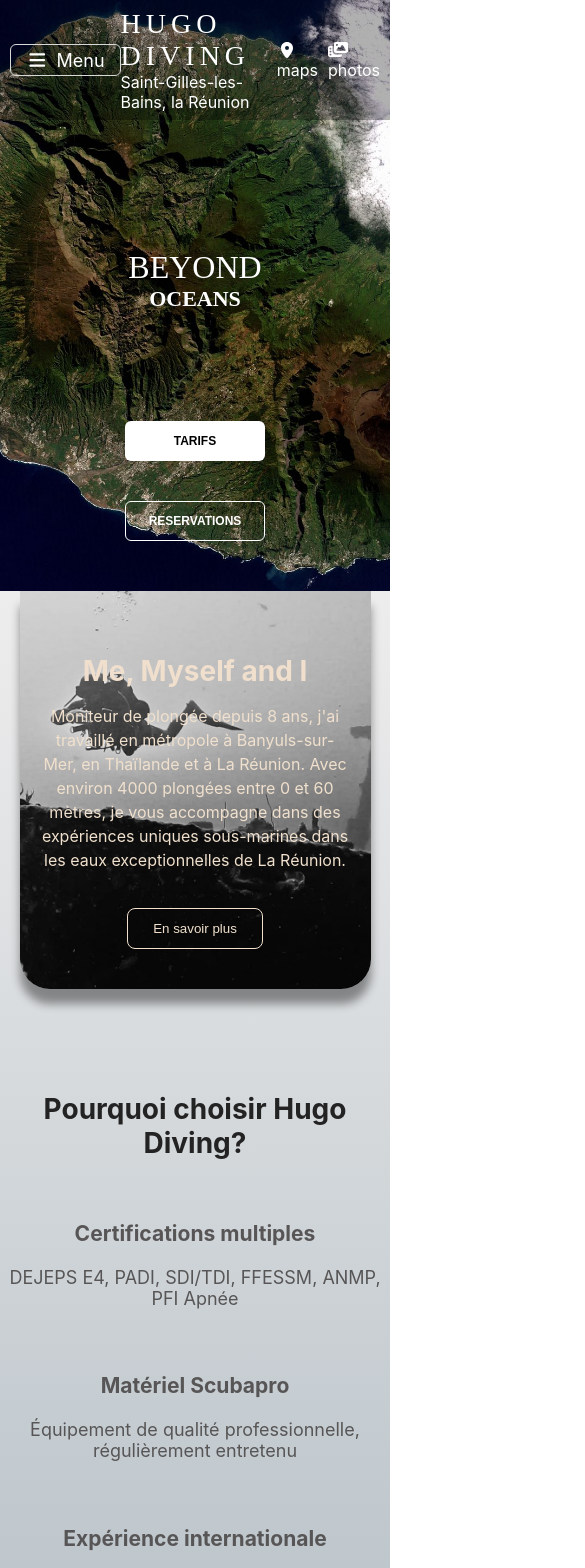
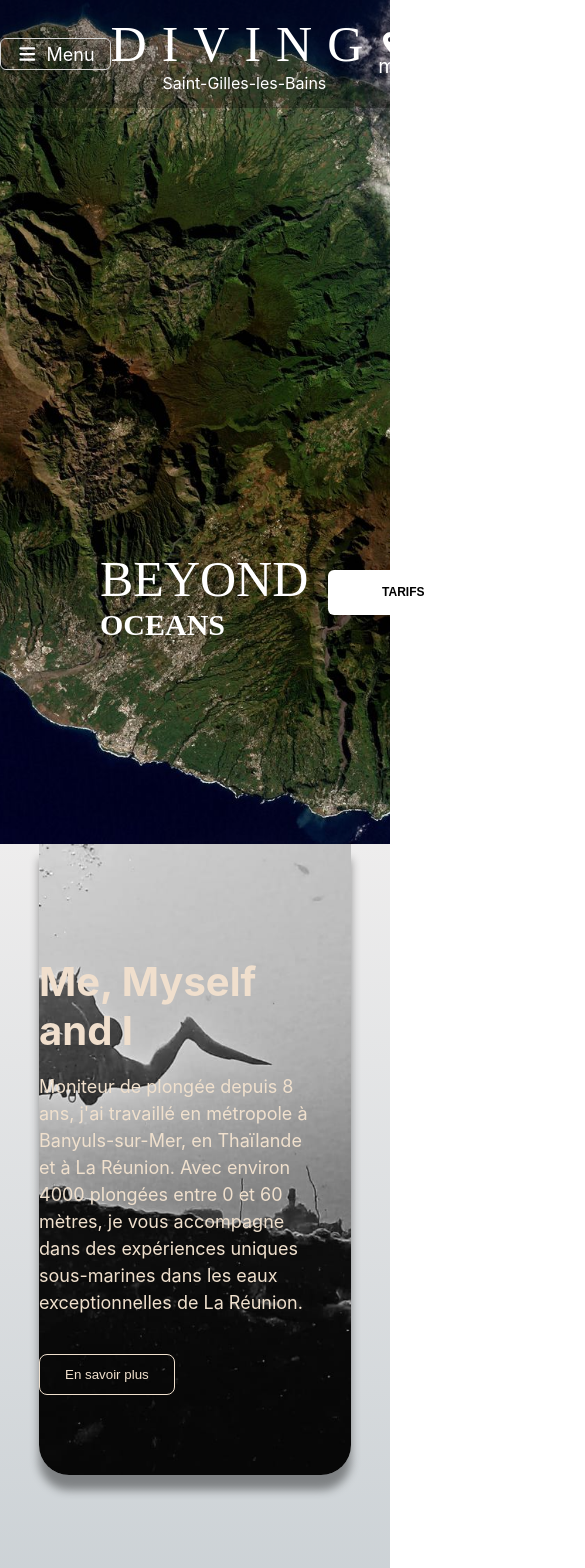
Before and after one commit to Tom33270/Hugo-diving, a Next.js app: page / in a window 390 px wide. Shown: the top 1568 px of the page, 585 px wide, since content can reach past the window. Built offline with nearby package versions, Linux system fonts and the light colour scheme.

Commit message:
ajout scrollTo tarifs

```diff
--- a/components/Home.js
+++ b/components/Home.js
@@ -18,6 +18,7 @@ function Home() {
   const [open, setOpen] = useState(false);
   const [openMap, setOpenMap] = useState(false);
   const mapRef = useRef(null);
+  const tarifsRef = useRef(null);
 
   const menu = <FontAwesomeIcon icon={faBars} />;
   const position = <FontAwesomeIcon icon={faLocationDot} />;
@@ -107,6 +108,7 @@ useEffect(() => {
 
             <Modal
               isOpen={open}
+              bodyOpenClassName="no-scroll"
               onRequestClose={() => setOpen(false)}
               shouldCloseOnOverlayClick={true}
               className={styles.customModal}
@@ -120,8 +122,8 @@ useEffect(() => {
             </Modal>
 
             <div className={styles.mainTitle}>
-              <h1 className={styles.title}>HUGO DIVING</h1>
-              <p>Saint-Gilles-les-Bains, la Réunion</p>
+              <h1 className={styles.title}> DIVING</h1>
+              <p>Saint-Gilles-les-Bains</p>
             </div>
 
             <div className={styles.buttonsRight}>
@@ -139,7 +141,7 @@ useEffect(() => {
             <span className={styles.titlebtm}>OCEANS</span>
           </div>
           <div className={styles.btn_bas}>
-            <button className={styles.discover}>TARIFS</button>
+            <button className={styles.discover} onClick={() => tarifsRef.current?.scrollIntoView({ behavior: 'smooth' })}>TARIFS</button>
             <button className={styles.buy}>RESERVATIONS</button>
           </div>
         </div>
@@ -210,7 +212,7 @@ useEffect(() => {
   <button className={styles.otherBtn} onClick={() => router.push("/gallery")}>Voir la galerie</button>
 </section>
 
-<section className={styles.prices}>
+<section className={styles.prices} ref={tarifsRef}>
   <h2>Tarifs</h2>
   <ul>
     <li>Baptême de Plongée — 80€</li>
--- a/styles/Home.module.css
+++ b/styles/Home.module.css
@@ -215,6 +215,7 @@
   color: white;
   font-size: 60px;
 }
+
 
 .modalContent {
   margin-bottom: 150px;
@@ -479,168 +480,3 @@
   cursor: pointer;
   border-bottom: 1px solid white;
 }
-
-/* ============================
-   📱 MOBILE VERSION (max 768px)
-   ============================ */
-@media (max-width: 768px) {
-
-  /* HEADER */
-  .header {
-    height: 70vh;
-    background-position: center;
-  }
-
-  .btntete {
-    font-size: 16px;
-    padding: 8px 10px;
-  }
-
-  .title {
-    font-size: 28px;
-    letter-spacing: 5px;
-  }
-
-  .buttonsRight {
-    width: auto;
-    gap: 10px;
-  }
-
-  /* TITRES DU HEADER */
-  .bas {
-    margin-top: 150px;
-    flex-direction: column;
-    align-items: center;
-    text-align: center;
-  }
-
-  .titles {
-    margin-left: 0;
-  }
-
-  .title4 {
-    font-size: 32px;
-  }
-
-  .titlebtm {
-    font-size: 22px;
-  }
-
-  .btn_bas {
-    margin-right: 0;
-    flex-direction: column;
-    align-items: center;
-  }
-
-  .discover,
-  .buy {
-    width: 140px;
-    height: 40px;
-    margin: 10px 0;
-  }
-
-  /* ACTIVITÉS */
-  .modalContent {
-    flex-direction: column;
-    gap: 20px;
-    margin-bottom: 50px;
-  }
-
-  .snorkeling,
-  .plongee,
-  .cetaces,
-  .apnee {
-    width: 90%;
-    height: 180px;
-    font-size: 22px;
-  }
-
-  /* ABOUT */
-  .about {
-    flex-direction: column;
-    width: 90%;
-    padding: 40px 20px;
-    text-align: center;
-  }
-
-  .presentation {
-    margin-right: 0;
-  }
-
-  .about h2 {
-    font-size: 28px;
-  }
-
-  .about p {
-    font-size: 16px;
-    max-width: 100%;
-  }
-
-  /* WHY */
-  .why h2 {
-    font-size: 28px;
-  }
-
-  .whyGrid {
-    grid-template-columns: 1fr;
-    font-size: 18px;
-  }
-
-  /* GALLERY */
-  .gallery h2 {
-    font-size: 28px;
-  }
-
-  .galleryGrid {
-    grid-template-columns: 1fr 1fr;
-    gap: 10px;
-  }
-
-  .galleryGrid img {
-    height: 150px;
-  }
-
-  /* PRICES */
-  .prices h2 {
-    font-size: 28px;
-  }
-
-  .prices ul {
-    font-size: 18px;
-  }
-
-  /* SPECIES */
-  .species h2 {
-    font-size: 28px;
-  }
-
-  .speciesGrid {
-    grid-template-columns: repeat(2, 1fr);
-    gap: 15px;
-  }
-
-  .speciesGrid img {
-    height: 120px;
-  }
-
-  .speciesGrid p {
-    font-size: 16px;
-  }
-
-  /* CONTACT */
-  .contact h2 {
-    font-size: 28px;
-  }
-
-  .socials {
-    gap: 15px;
-  }
-
-  .socials a {
-    font-size: 16px;
-  }
-
-  .location {
-    width: 140px;
-  }
-}
```
